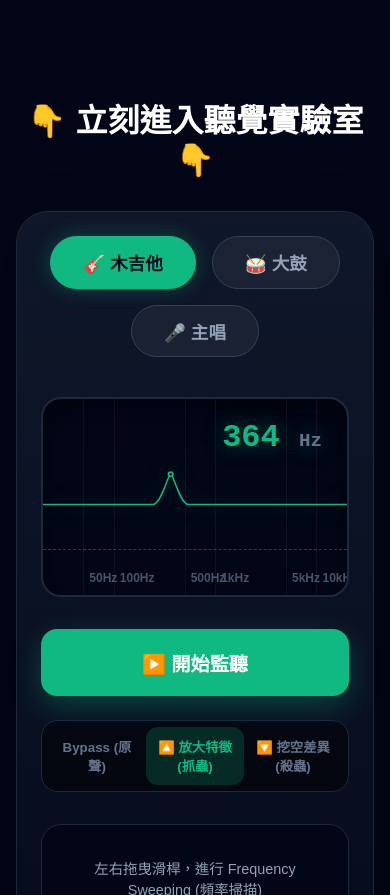
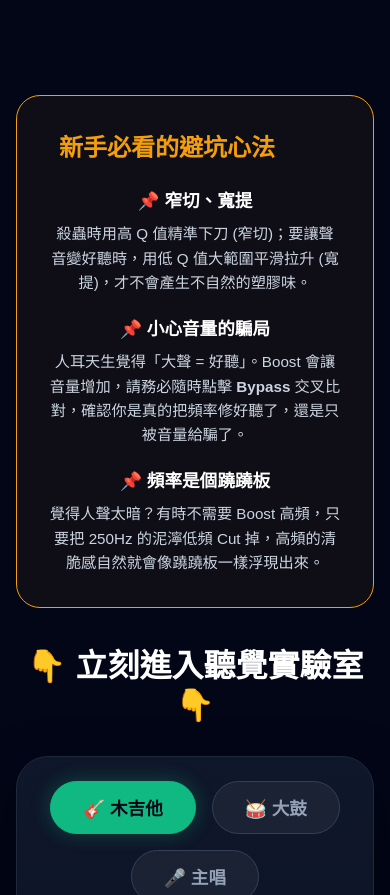
Before and after one commit to lifreedomstudio/lifreedom-studio, a Next.js app: page /courses/mixing/eq-training in a window 390 px wide. Shown: the part 3894-4789 px from the top of the page. Built offline with nearby package versions, Linux system fonts and the light colour scheme; no server answers.

Commit message:
Fix all mobile layouts and font sizes

```diff
--- a/src/app/courses/mixing/eq-training/page.tsx
+++ b/src/app/courses/mixing/eq-training/page.tsx
@@ -336,6 +336,32 @@ export default function EQTrainingRoom() {
                 </section>
 
                 <div style={{ textAlign: 'center', margin: '4rem 0 2rem 0' }}>
+                    {/* --- ⚠️ 進入實驗室前的避坑心法 --- */}
+                    <section style={{ marginBottom: '2rem', background: 'rgba(245, 158, 11, 0.05)', border: '1px solid #f59e0b', borderRadius: '24px', padding: isMobile ? '2rem' : '3rem' }}>
+                        <h2 style={{ fontSize: isMobile ? '1.5rem' : '1.8rem', color: '#f59e0b', marginBottom: '1.5rem', display: 'flex', alignItems: 'center', gap: '10px' }}>
+                            <i className="fa-solid fa-triangle-exclamation"></i> 新手必看的避坑心法
+                        </h2>
+                        <div style={{ display: 'grid', gridTemplateColumns: isMobile ? '1fr' : 'repeat(3, 1fr)', gap: '20px' }}>
+                            <div>
+                                <h4 style={{ color: '#fff', fontSize: '1.1rem', margin: '0 0 10px 0' }}>📌 窄切、寬提</h4>
+                                <p style={{ color: '#cbd5e1', fontSize: '0.95rem', lineHeight: '1.6', margin: 0 }}>
+                                    殺蟲時用高 Q 值精準下刀 (窄切)；要讓聲音變好聽時，用低 Q 值大範圍平滑拉升 (寬提)，才不會產生不自然的塑膠味。
+                                </p>
+                            </div>
+                            <div>
+                                <h4 style={{ color: '#fff', fontSize: '1.1rem', margin: '0 0 10px 0' }}>📌 小心音量的騙局</h4>
+                                <p style={{ color: '#cbd5e1', fontSize: '0.95rem', lineHeight: '1.6', margin: 0 }}>
+                                    人耳天生覺得「大聲 = 好聽」。Boost 會讓音量增加，請務必隨時點擊 <strong>Bypass</strong> 交叉比對，確認你是真的把頻率修好聽了，還是只被音量給騙了。
+                                </p>
+                            </div>
+                            <div>
+                                <h4 style={{ color: '#fff', fontSize: '1.1rem', margin: '0 0 10px 0' }}>📌 頻率是個蹺蹺板</h4>
+                                <p style={{ color: '#cbd5e1', fontSize: '0.95rem', lineHeight: '1.6', margin: 0 }}>
+                                    覺得人聲太暗？有時不需要 Boost 高頻，只要把 250Hz 的泥濘低頻 Cut 掉，高頻的清脆感自然就會像蹺蹺板一樣浮現出來。
+                                </p>
+                            </div>
+                        </div>
+                    </section>
                     <h2 style={{ fontSize: '2rem', color: '#fff', fontWeight: 'bold' }}>👇 立刻進入聽覺實驗室 👇</h2>
                 </div>
 
```
